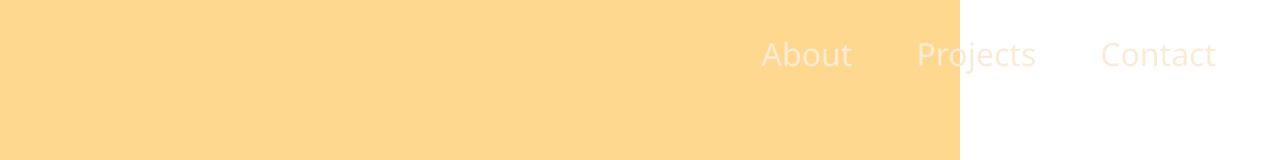
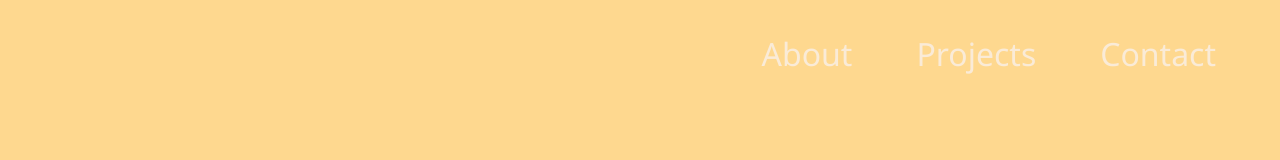
Before and after one commit to kativedo/personalPortfolio1, a plain HTML site: page index.html in a window 1280 px wide. Shown: the top 160 px of the page. Drawn offline with Linux system fonts and the light colour scheme; grey boxes are pictures that could not be loaded.

Commit message:
fixed background

```diff
--- a/styles/style.css
+++ b/styles/style.css
@@ -2,6 +2,8 @@
     margin: 0;
     padding: 0;
 }
+
+
 
 #welcome-section img{
     padding: 50px;
@@ -22,7 +24,7 @@ body {
     display: flex;
     justify-content: flex-end;
     position: fixed;
-    background-color: ;
+    background-color:#fed88f ;
     width: 100%;
 }
 .nav-list {
@@ -39,6 +41,7 @@ body {
 }
 
 #welcome-section {
+
     display: flex;
     flex-direction: column;
     justify-content: center;
@@ -47,6 +50,7 @@ body {
     height: 100vh;
     text-shadow: -3px 0 #d0e8e3, 0 3px #d0e8e3, 3px 0 #d0e8e3, 0 -3px #d0e8e3;
     background-color:#fed88f;
+
 }
 
 #project-list {
@@ -94,7 +98,7 @@ footer {
 
 @media screen {
     body {
-        width: 75%;
+        width: 100%;
 
     }
 }
```
